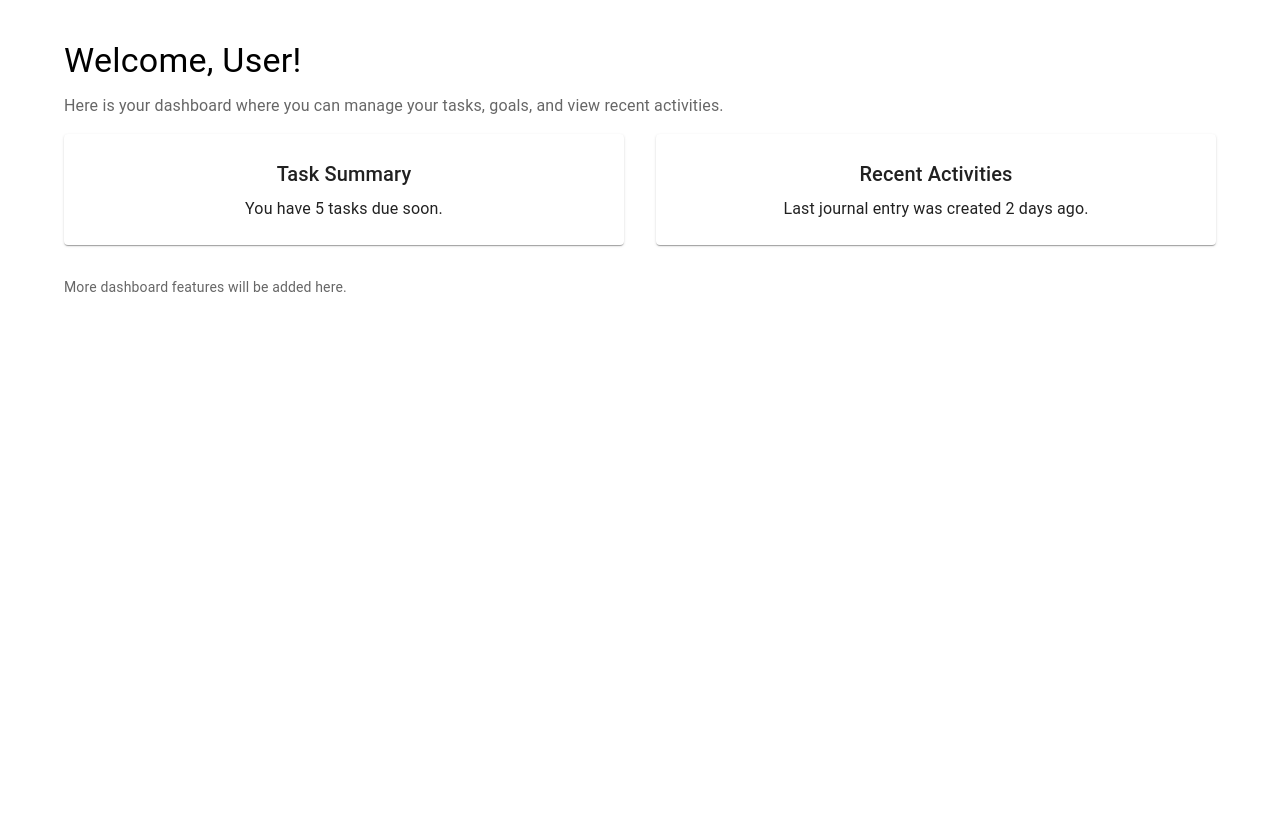
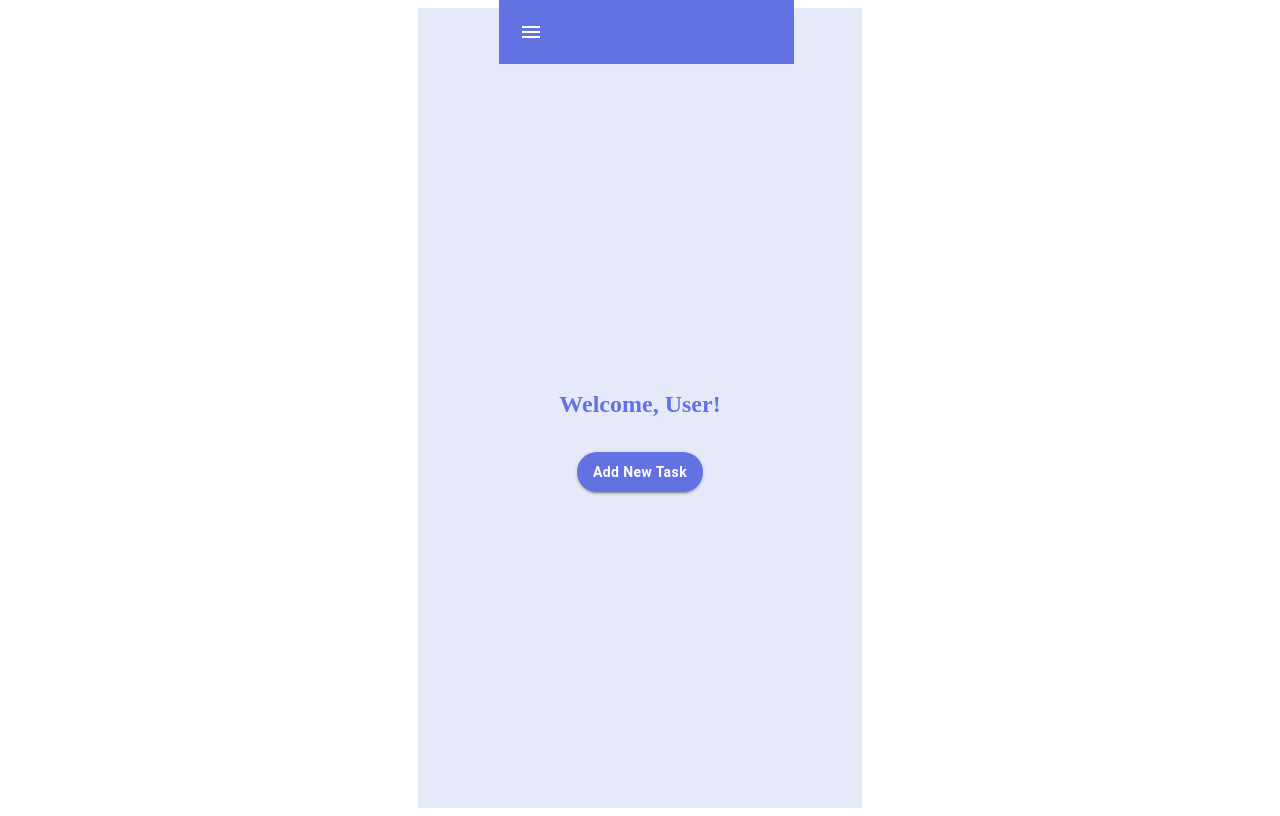
Before and after one commit to Slooma951/Major-Group-Project, a Next.js app in the folder DVS Note/dvsnote/: page /dashboard in a window 1280 px wide. Built offline with nearby package versions, Linux system fonts and the light colour scheme.

Commit message:
New Changes

```diff
--- a/DVS Note/dvsnote/src/pages/dashboard/index.js
+++ b/DVS Note/dvsnote/src/pages/dashboard/index.js
@@ -1,62 +1,109 @@
-// src/pages/dashboard/index.js
 'use client';
 
 import { useEffect, useState } from 'react';
-import { Container, Typography, Box, Grid, Paper } from '@mui/material';
+import { Container, Typography, Box, Grid, Paper, AppBar, Toolbar, IconButton, Drawer, List, ListItem, ListItemText, Divider, Button } from '@mui/material';
 import { useRouter } from 'next/navigation';
+import MenuIcon from '@mui/icons-material/Menu';
+import Image from 'next/image';
 
 export default function Dashboard() {
     const router = useRouter();
     const [userName, setUserName] = useState('User');
+    const [drawerOpen, setDrawerOpen] = useState(false);
 
     useEffect(() => {
-        // Check if the user is logged in, otherwise redirect to login
         const isLoggedIn = true;
         if (!isLoggedIn) {
             router.push('/login');
         }
     }, [router]);
 
+    const toggleDrawer = (open) => (event) => {
+        if (event.type === 'keydown' && (event.key === 'Tab' || event.key === 'Shift')) {
+            return;
+        }
+        setDrawerOpen(open);
+    };
+
+    const navItems = [
+        { text: 'Journal', link: '/journal' },
+        { text: 'Notes', link: '/notes' },
+        { text: 'To-Do List', link: '/todo' },
+        { text: 'Account Details', link: '/account' },
+        { text: 'Logout', link: '/logout' }
+    ];
+
     return (
-        <Container maxWidth="lg" sx={{ padding: 4 }}>
-            <Typography variant="h4" gutterBottom>
+        <Container maxWidth="xs" sx={{
+            display: 'flex',
+            flexDirection: 'column',
+            alignItems: 'center',
+            justifyContent: 'center',
+            minHeight: '100vh',
+            bgcolor: '#e6eaf8',
+            padding: 3,
+        }}>
+            <AppBar position="fixed" sx={{ bgcolor: '#6272e3', width: '23vw', left: '39%', boxShadow: 'none' }}>
+                <Toolbar>
+                    <IconButton edge="start" color="inherit" aria-label="menu" onClick={toggleDrawer(true)}>
+                        <MenuIcon />
+                    </IconButton>
+                </Toolbar>
+            </AppBar>
+            <Toolbar /> {/* Spacer for AppBar */}
+
+            {/* Drawer for Sidebar Navigation */}
+            <Drawer
+                anchor="left"
+                open={drawerOpen}
+                onClose={toggleDrawer(false)}
+                sx={{
+                    '& .MuiDrawer-paper': {
+                        width: '40vw',
+                        bgcolor: '#e6eaf8',
+                        borderRadius: '12px',
+                    },
+                }}
+            >
+                <Box
+                    sx={{ width: '35vw', fontFamily: 'YourFontFamily' }}
+                    role="presentation"
+                    onClick={toggleDrawer(false)}
+                    onKeyDown={toggleDrawer(false)}
+                >
+                    <Box sx={{ display: 'flex', justifyContent: 'center', my: 1 }}>
+                        <Image src="/images/logo.png" alt="DVS Note Logo" width={55} height={60} />
+                    </Box>
+                    <Divider sx={{ borderColor: '#6272e3' }} />
+                    <List>
+                        {navItems.map((item) => (
+                            <ListItem button key={item.text} component="a" href={item.link}>
+                                <ListItemText primary={item.text} sx={{ textAlign: 'center', color: '#6272e3', fontWeight: 'bold' }} />
+                            </ListItem>
+                        ))}
+                    </List>
+                </Box>
+            </Drawer>
+
+            <Typography variant="h5" gutterBottom sx={{ fontFamily: 'YourFontFamily', color: '#6272e3', fontWeight: 'bold' }}>
                 Welcome, {userName}!
             </Typography>
-            <Typography variant="body1" color="textSecondary" paragraph>
-                Here is your dashboard where you can manage your tasks, goals, and view recent activities.
-            </Typography>
 
-            <Grid container spacing={4}>
-                {/* Task Summary Section */}
-                <Grid item xs={12} md={6}>
-                    <Paper sx={{ padding: 3, textAlign: 'center' }}>
-                        <Typography variant="h6" gutterBottom>
-                            Task Summary
-                        </Typography>
-                        <Typography variant="body1">
-                            You have 5 tasks due soon.
-                        </Typography>
-                    </Paper>
-                </Grid>
-
-                {/* Recent Activities Section */}
-                <Grid item xs={12} md={6}>
-                    <Paper sx={{ padding: 3, textAlign: 'center' }}>
-                        <Typography variant="h6" gutterBottom>
-                            Recent Activities
-                        </Typography>
-                        <Typography variant="body1">
-                            Last journal entry was created 2 days ago.
-                        </Typography>
-                    </Paper>
-                </Grid>
-            </Grid>
-
-            {/* Add more sections as needed */}
-            <Box mt={4}>
-                <Typography variant="body2" color="textSecondary">
-                    More dashboard features will be added here.
-                </Typography>
+            <Box sx={{ mt: 3 }}>
+                <Button
+                    variant="contained"
+                    sx={{
+                        bgcolor: '#6272e3',
+                        color: 'white',
+                        ':hover': { bgcolor: '#556bd8' },
+                        borderRadius: '20px',
+                        padding: '8px 16px',
+                        fontWeight: 'bold',
+                        textTransform: 'none',
+                    }}
+                >
+                    Add New Task
+                </Button>
             </Box>
         </Container>
     );
```
